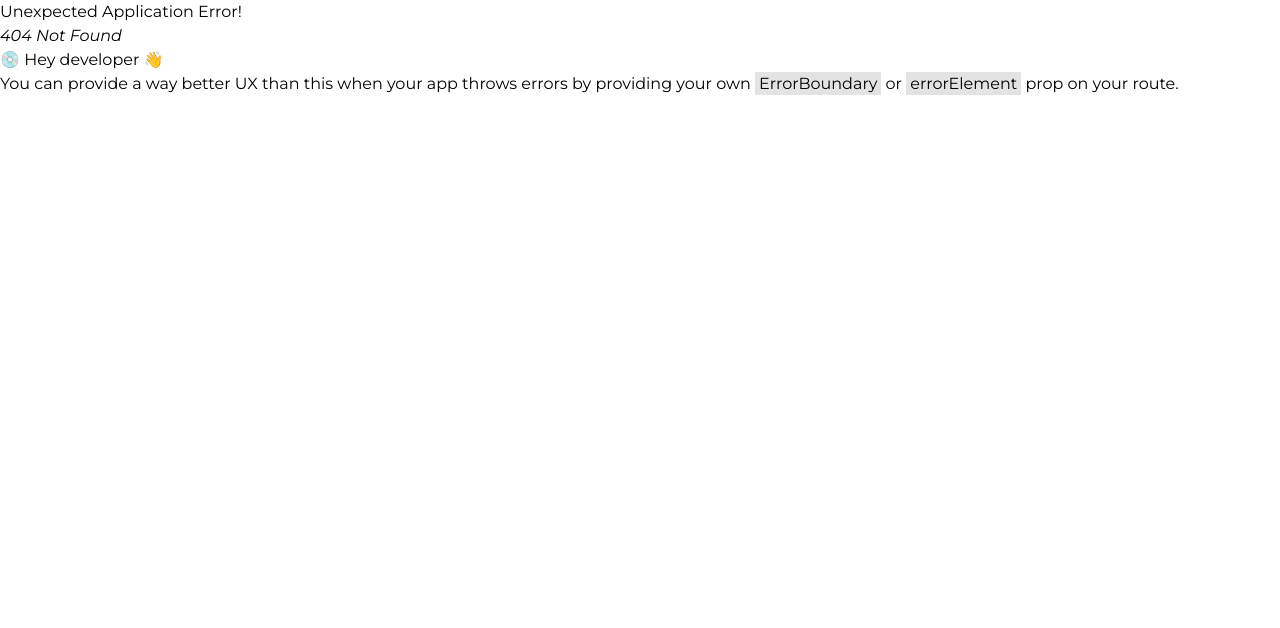
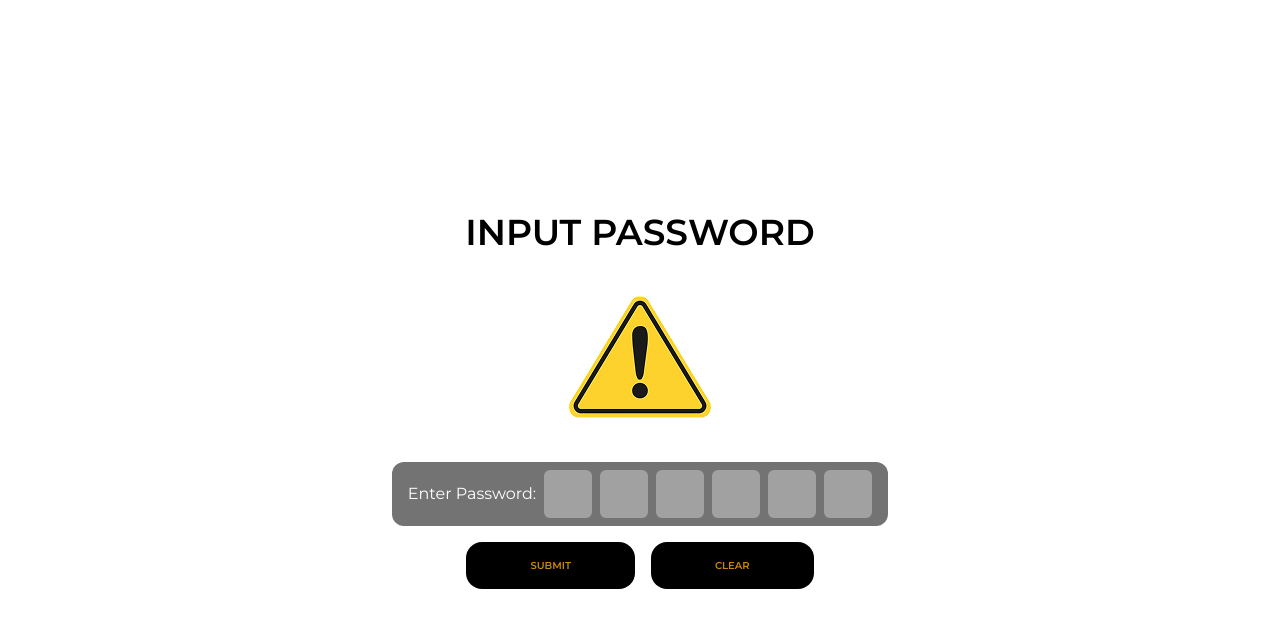
Before and after one commit to kurtrockx/jc-gym, a React (Vite) app: page /login in a window 1280 px wide. Before the commit this address had no page. Shown: the top 628 px of the page. Built offline with nearby package versions, Linux system fonts and the light colour scheme; a web font is replaced by a local one.

Commit message:
adjustment

```diff
--- /dev/null
+++ b/src/Root.jsx
@@ -0,0 +1,65 @@
+import { useState, useEffect } from "react";
+import {
+  createBrowserRouter,
+  RouterProvider,
+  Navigate,
+} from "react-router-dom";
+
+import App from "./App.jsx";
+import Login from "./pages/Login.jsx";
+import DashboardPage from "./pages/Dashboard/DashboardPage.jsx";
+import LogSessionPage from "./pages/LogSession/LogSessionPage.jsx";
+import MembershipPage from "./pages/Membership/MembershipPage.jsx";
+import DailyLogPage from "./pages/DailyLog/DailyLogPage.jsx";
+import InventoryPage from "./pages/Inventory/InventoryPage.jsx";
+import RevenuePage from "./pages/Revenue/RevenuePage.jsx";
+import EditMemberPage from "./pages/Membership/EditMemberPage.jsx";
+import AddMemberPage from "./pages/Membership/AddMemberPage.jsx";
+import EditItemPage from "./pages/Inventory/EditItemPage.jsx";
+import AuthContext from "./context/AuthContext.jsx";
+
+export default function Root() {
+  const [loggedIn, setLoggedIn] = useState(() => {
+    // ✅ Load from localStorage (if available)
+    return localStorage.getItem("loggedIn") || null;
+  });
+
+  // ✅ When loggedIn changes, save to localStorage
+  useEffect(() => {
+    if (loggedIn) {
+      localStorage.setItem("loggedIn", loggedIn);
+    } else {
+      localStorage.removeItem("loggedIn");
+    }
+  }, [loggedIn]);
+
+  const router = createBrowserRouter([
+    {
+      path: "/login",
+      element: <Login setLoggedIn={setLoggedIn} />,
+    },
+    {
+      path: "/",
+      element:
+        loggedIn === "admin" ? <App /> : <Navigate to="/login" replace />,
+      children: [
+        { index: true, element: <Navigate to="dashboard" replace /> },
+        { path: "dashboard", element: <DashboardPage /> },
+        { path: "log session", element: <LogSessionPage /> },
+        { path: "membership", element: <MembershipPage /> },
+        { path: "membership/:memberName", element: <EditMemberPage /> },
+        { path: "membership/add member", element: <AddMemberPage /> },
+        { path: "daily log", element: <DailyLogPage /> },
+        { path: "inventory", element: <InventoryPage /> },
+        { path: "inventory/edit/:itemId", element: <EditItemPage /> },
+        { path: "revenue", element: <RevenuePage /> },
+      ],
+    },
+  ]);
+
+  return (
+    <AuthContext.Provider value={{ loggedIn, setLoggedIn }}>
+      <RouterProvider router={router} />
+    </AuthContext.Provider>
+  );
+}
--- a/src/components/Sidebar.jsx
+++ b/src/components/Sidebar.jsx
@@ -1,10 +1,14 @@
 import { NavLink } from "react-router-dom";
+import { useContext } from "react";
+import AuthContext from "../context/AuthContext.jsx";
 import dashboardIcon from "../assets/dashboardIcon.svg";
 import logSessionIcon from "../assets/logSessionIcon.svg";
 import membershipIcon from "../assets/membershipIcon.svg";
 import dailyLogIcon from "../assets/dailyLogIcon.svg";
 import inventoryIcon from "../assets/inventoryIcon.svg";
 import revenueIcon from "../assets/revenueIcon.svg";
+import requestIcon from "../assets/requestIcon.svg";
+import Button from "./Button.jsx";
 
 const pages = [
   { name: "Dashboard", icon: dashboardIcon },
@@ -13,15 +17,25 @@ const pages = [
   { name: "Daily Log", icon: dailyLogIcon },
   { name: "Inventory", icon: inventoryIcon },
   { name: "Revenue", icon: revenueIcon },
-  { name: "Request"},
+  { name: "Request", icon: requestIcon },
 ];
 
 export default function Sidebar() {
+  const { loggedIn, setLoggedIn } = useContext(AuthContext);
+
   const textResponsive = "xl:text-base md:text-sm text-xs";
   const logoResponsive = "2xl:h-10 lg:h-8 h-6";
 
+  const handleLogout = () => {
+    setLoggedIn(null);
+    localStorage.removeItem("loggedIn");
+    window.location.href = "/login"; // simple hard redirect
+  };
+
   return (
-    <div className="sidebar z-20 flex max-w-[12em] flex-1 flex-col items-center gap-6 bg-black/10 px-2 py-4 shadow-[0_0_.25rem] shadow-black/40 lg:max-w-[14em] lg:gap-4 2xl:max-w-[16em]">
+    <div className="sidebar z-20 flex max-w-[12em] flex-1 flex-col justify-between bg-black/10 px-2 py-4 shadow-[0_0_.25rem] shadow-black/40 lg:max-w-[14em] 2xl:max-w-[16em]">
+      {/* Navigation Links */}
+      <div className="flex flex-col items-center gap-6 lg:gap-4">
         {pages.map((p) => (
           <NavLink
             key={p.name}
@@ -39,5 +53,17 @@ export default function Sidebar() {
           </NavLink>
         ))}
       </div>
+
+      {/* Footer: User + Logout */}
+      <div className="mt-6 flex flex-col items-center gap-2 border-t border-white/20 pt-4 text-center">
+        <p className="text-sm font-medium">
+          Logged in as:{" "}
+          <span className="font-semibold text-[#f9a826]">
+            {loggedIn || "Guest"}
+          </span>
+        </p>
+        <Button onClick={handleLogout}>Logout</Button>
+      </div>
+    </div>
   );
 }
--- /dev/null
+++ b/src/context/AuthContext.jsx
@@ -0,0 +1,5 @@
+import { createContext } from "react";
+
+const AuthContext = createContext(null);
+
+export default AuthContext;
--- a/src/main.jsx
+++ b/src/main.jsx
@@ -1,76 +1,10 @@
 import { StrictMode } from "react";
 import { createRoot } from "react-dom/client";
-import {
-  createBrowserRouter,
-  Navigate,
-  RouterProvider,
-} from "react-router-dom";
 import "./index.css";
-import App from "./App.jsx";
-import Login from "./pages/Login.jsx";
-import DashboardPage from "./pages/Dashboard/DashboardPage.jsx";
-import LogSessionPage from "./pages/LogSession/LogSessionPage.jsx";
-import MembershipPage from "./pages/Membership/MembershipPage.jsx";
-import DailyLogPage from "./pages/DailyLog/DailyLogPage.jsx";
-import InventoryPage from "./pages/Inventory/InventoryPage.jsx";
-import RevenuePage from "./pages/Revenue/RevenuePage.jsx";
-import EditMemberPage from "./pages/Membership/EditMemberPage.jsx";
-import AddMemberPage from "./pages/Membership/AddMemberPage.jsx";
-import EditItemPage from "./pages/Inventory/EditItemPage.jsx";
-
-const [loggedIn, setLoggedIn] = "admin";
-
-const router = createBrowserRouter([
-  {
-    path: "/",
-    element: <App />,
-    children: [
-      {
-        index: true,
-        element: <Navigate to="dashboard" replace />,
-      },
-      {
-        path: "dashboard",
-        element: <DashboardPage />,
-      },
-      {
-        path: "log session",
-        element: <LogSessionPage />,
-      },
-      {
-        path: "membership",
-        element: <MembershipPage />,
-      },
-      {
-        path: "membership/:memberName",
-        element: <EditMemberPage />,
-      },
-      {
-        path: "membership/add member",
-        element: <AddMemberPage />,
-      },
-      {
-        path: "daily log",
-        element: <DailyLogPage />,
-      },
-      {
-        path: "inventory",
-        element: <InventoryPage />,
-      },
-      {
-        path: "inventory/edit/:itemId",
-        element: <EditItemPage />,
-      },
-      {
-        path: "revenue",
-        element: <RevenuePage />,
-      },
-    ],
-  },
-]);
+import Root from "./Root.jsx";
 
 createRoot(document.getElementById("root")).render(
   <StrictMode>
-    <RouterProvider router={router} />
+    <Root />
   </StrictMode>,
 );
--- a/src/pages/Login.jsx
+++ b/src/pages/Login.jsx
@@ -1,3 +1,65 @@
+import { useState, useContext } from "react";
+import { useNavigate } from "react-router-dom";
+import Button from "../components/Button";
+import cautionIcon from "../assets/cautionIcon.png";
+import AuthContext from "../context/AuthContext";
+
 export default function Login() {
-  return <div></div>;
+  const [password, setPassword] = useState(Array(6).fill(""));
+  const { setLoggedIn } = useContext(AuthContext);
+  const navigate = useNavigate();
+
+  const handleInputChange = (value, index) => {
+    const newPassword = [...password];
+    newPassword[index] = value;
+    setPassword(newPassword);
+
+    // Move to next input automatically
+    const nextInput = document.querySelector(
+      `input[data-index="${index + 1}"]`,
+    );
+    if (value && nextInput) nextInput.focus();
+  };
+
+  const clearFields = () => {
+    setPassword(Array(6).fill(""));
+    const firstInput = document.querySelector(`input[data-index="0"]`);
+    if (firstInput) firstInput.focus();
+  };
+
+  const handleSubmit = () => {
+    const entered = password.join("");
+    if (entered === "123456") {
+      setLoggedIn("admin");
+      navigate("/dashboard");
+    } else {
+      alert("Incorrect password. Try again.");
+      clearFields();
+    }
+  };
+
+  return (
+    <div className="flex h-screen flex-col items-center justify-center gap-4">
+      <h2 className="text-center text-4xl font-semibold">INPUT PASSWORD</h2>
+      <img src={cautionIcon} alt="camera" className="max-w-80" />
+      <div className="flex items-center gap-2 rounded-xl bg-neutral-500 px-4 py-2 text-white">
+        <label>Enter Password:</label>
+        {password.map((char, index) => (
+          <input
+            key={index}
+            data-index={index}
+            type="password"
+            maxLength={1}
+            value={char}
+            className="h-12 w-12 rounded-md bg-neutral-400 text-center text-xl outline-none"
+            onChange={(e) => handleInputChange(e.target.value, index)}
+          />
+        ))}
+      </div>
+      <div className="flex gap-4">
+        <Button onClick={handleSubmit}>SUBMIT</Button>
+        <Button onClick={clearFields}>CLEAR</Button>
+      </div>
+    </div>
+  );
 }
--- a/src/pages/Membership/AddMemberPage.jsx
+++ b/src/pages/Membership/AddMemberPage.jsx
@@ -12,7 +12,7 @@ export default function AddMemberPage() {
   const { pageTitle } = useOutletContext();
 
   //loading, facecam, studentID, inputCreds, inputPassword, emailNotif
-  const [memberState, setMemberState] = useState("facecam");
+  const [memberState, setMemberState] = useState("emailNotif");
 
   return (
     <MainContentLayout pageTitle={pageTitle + " > Add Member"}>
--- /dev/null
+++ b/src/pages/Request/RequestPage.jsx
@@ -0,0 +1,20 @@
+import MainContentLayout from "../../layout/MainContentLayout";
+import cautionIcon from "../../assets/cautionIcon.png";
+import Button from "../../components/Button";
+
+export default function RequestPage() {
+  return (
+    <MainContentLayout pageTitle="Request">
+      <div className="flex h-full flex-1 flex-col items-center justify-center gap-4">
+        <img src={cautionIcon} alt="" />
+        <h1 className="text-3xl font-semibold">
+          There's Non-member wants to enter
+        </h1>
+        <div className="flex gap-8">
+          <Button>Allow</Button>
+          <Button>Deny</Button>
+        </div>
+      </div>
+    </MainContentLayout>
+  );
+}
```
Also changed, not shown: src/assets/requestIcon.svg (added). Lines whose indentation alone changed are shown as unchanged.
